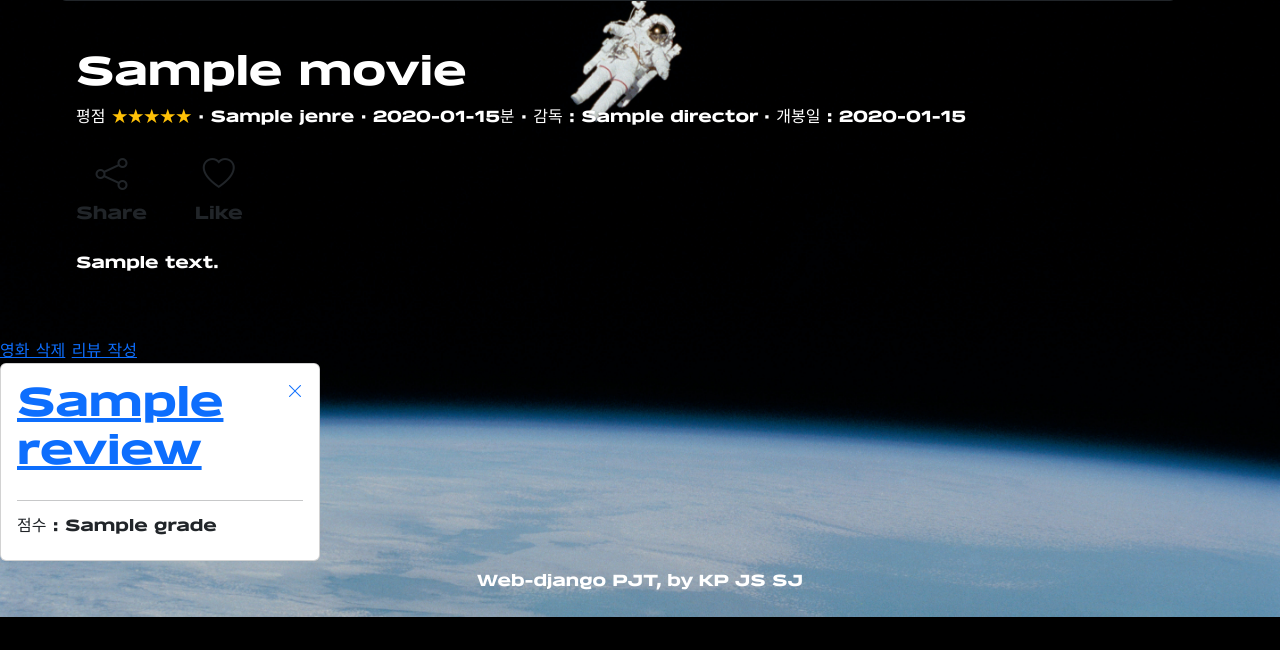
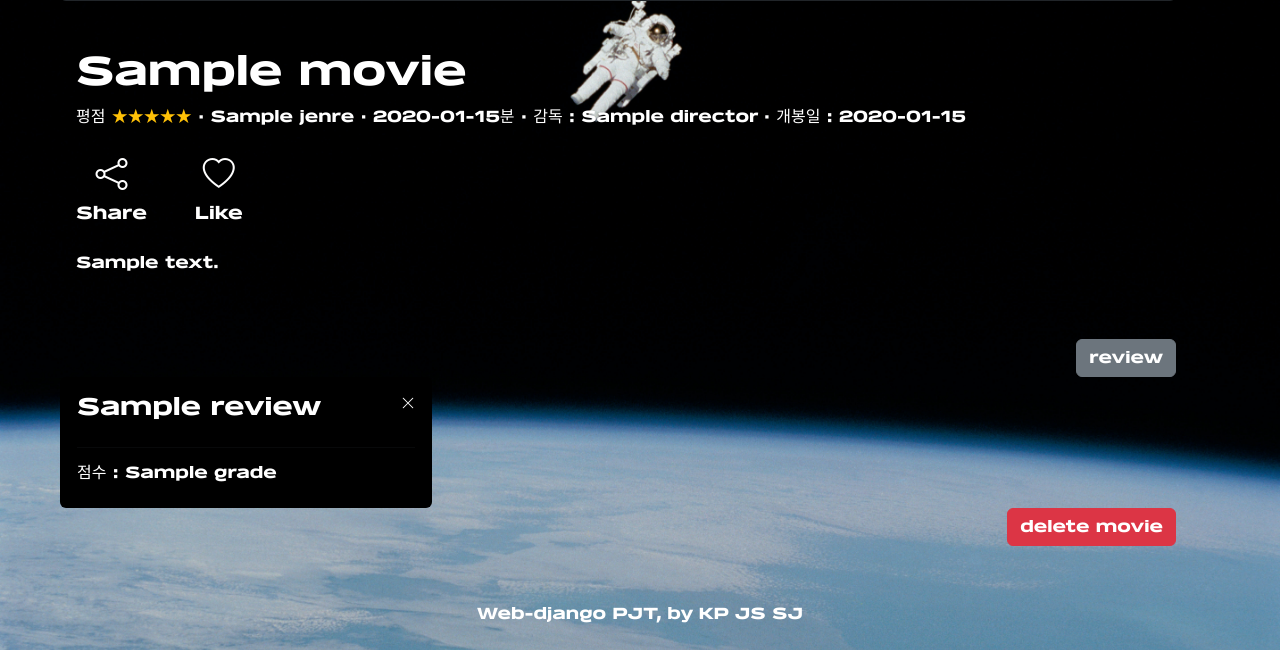
Before and after one commit to wdahlia/1021-Pair-PJT, a Django app: template PJT/articles/templates/articles/moviedetail.html in a window 1280 px wide. Shown: the part 447-1097 px from the top of the page. Before the commit the page ends 1064 px from the top, so only its background shows below. Run offline with Django 3.2, Linux system fonts and the light colour scheme; the template is opened without the code that fills it: most values are stand-ins (such as "Sample title", 1, 10 or a date in 2020); grey boxes marked "Sample" are stand-in pictures; some libraries are stand-ins or nearby versions.

Commit message:
KP detail

```diff
--- a/PJT/articles/templates/articles/moviedetail.html
+++ b/PJT/articles/templates/articles/moviedetail.html
@@ -28,13 +28,13 @@
             </p>
             <div class="d-flex">
                 <div class="text-center me-5 my-2">
-                    <a class="p-0 btn border-white btn-lg border-0" href="">
+                    <a class="p-0 btn btn-lg border-0 text-white" href="">
                         <span class="bi bi-share fs-2"></span>
                         <p class="small">Share</p>
                     </a>
                 </div>
                 <div class="text-center me-4 my-2">
-                    <a class="p-0 btn border-white btn-lg border-0" href="">
+                    <a class="p-0 btn btn-lg border-0 text-white" href="">
                         <span class="bi bi-heart fs-2"></span>
                         <p class="small">Like</p>
                     </a>
@@ -42,28 +42,31 @@
             </div>
             <p class="text-white">{{ movie.summary }}</p>
         </div>
+    </section>
+    <div class="d-flex justify-content-end">
+        <a class="btn btn-secondary" href="{% url 'articles:create' movie.pk %}">review</a>
     </div>
-</section>
-<a href="{% url 'articles:movie_delete' movie.pk %}">영화 삭제</a>
-<a href="{% url 'articles:create' movie.pk %}">리뷰 작성</a>
+    <div class="row-cols-2 row-cols-md-3">
         {% for review in reviews %}
-<div class="row-cols-1 row-cols-md-4">
-    <div class="card h-100">
+        <div class="card h-100 bg-black">
             <div class="card-body">
                 <div class="d-flex justify-content-between">
-                <a href="{% url 'articles:detail' review.pk %}">
-                    <h1>{{ review.title }}</h1>
+                    <a class="text-white text-decoration-none" href="{% url 'articles:detail' review.pk %}">
+                        <h4>{{ review.title }}</h2>
                     </a>
-                <a href="{% url 'articles:delete' review.pk %}" class="text-decoration-none">
+                    <a href="{% url 'articles:delete' review.pk %}" class="text-white small text-decoration-none">
                         <i class="bi bi-x-lg"></i>
                     </a>
                 </div>
                 <hr>
                 <h5></h5>
-            <h6>점수 : {{ review.grade }}</h6>
-        </div>
+                <h6 class="text-white">점수 : {{ review.grade }}</h6>
             </div>
         </div>
         {% endfor %}
     </div>
+    <div class="d-flex justify-content-end">
+        <a class="btn btn-danger" href="{% url 'articles:movie_delete' movie.pk %}">delete movie</a>
+    </div>
+</div>
 {% endblock content %}
```
Lines whose indentation alone changed are shown as unchanged.
